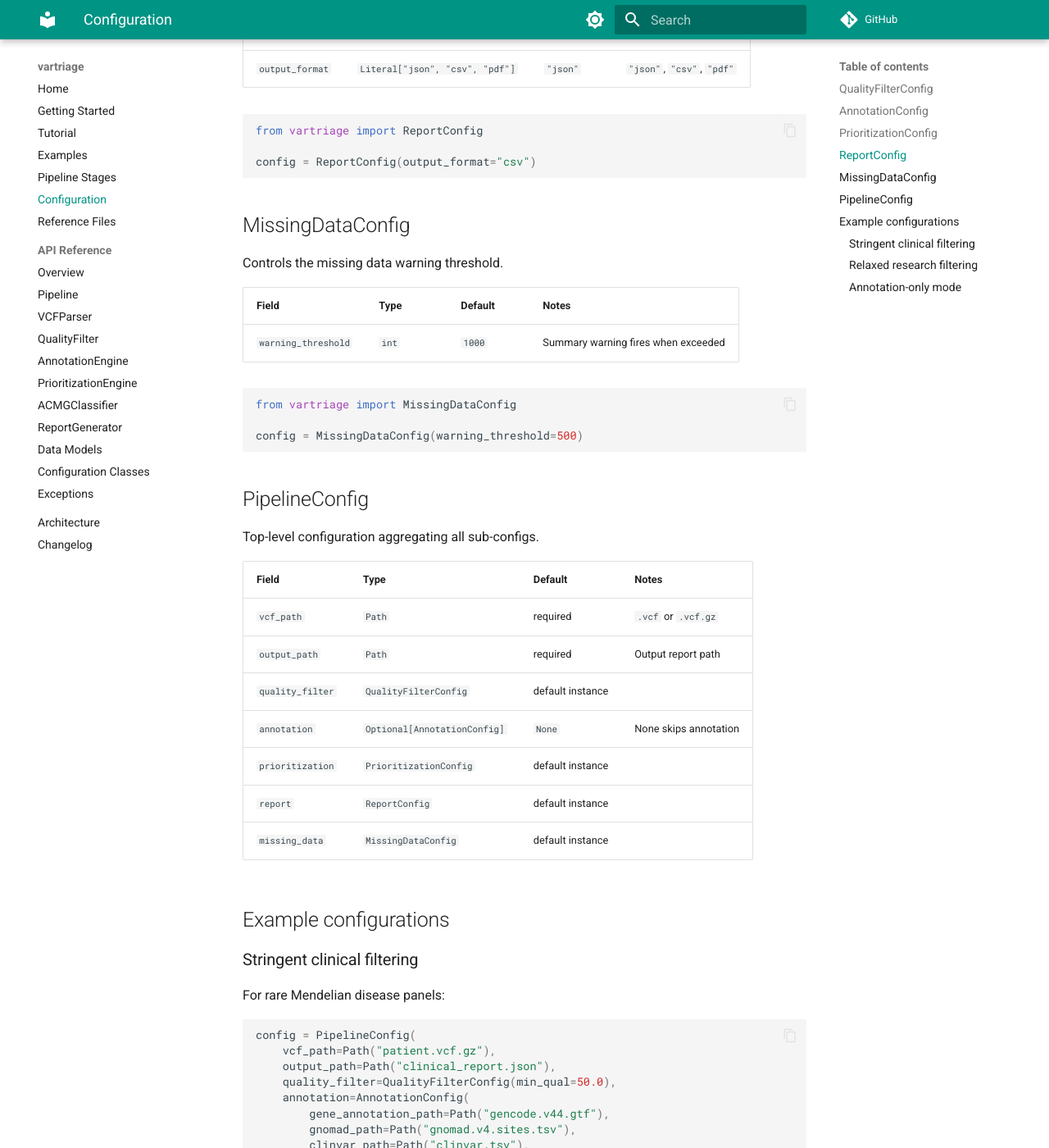
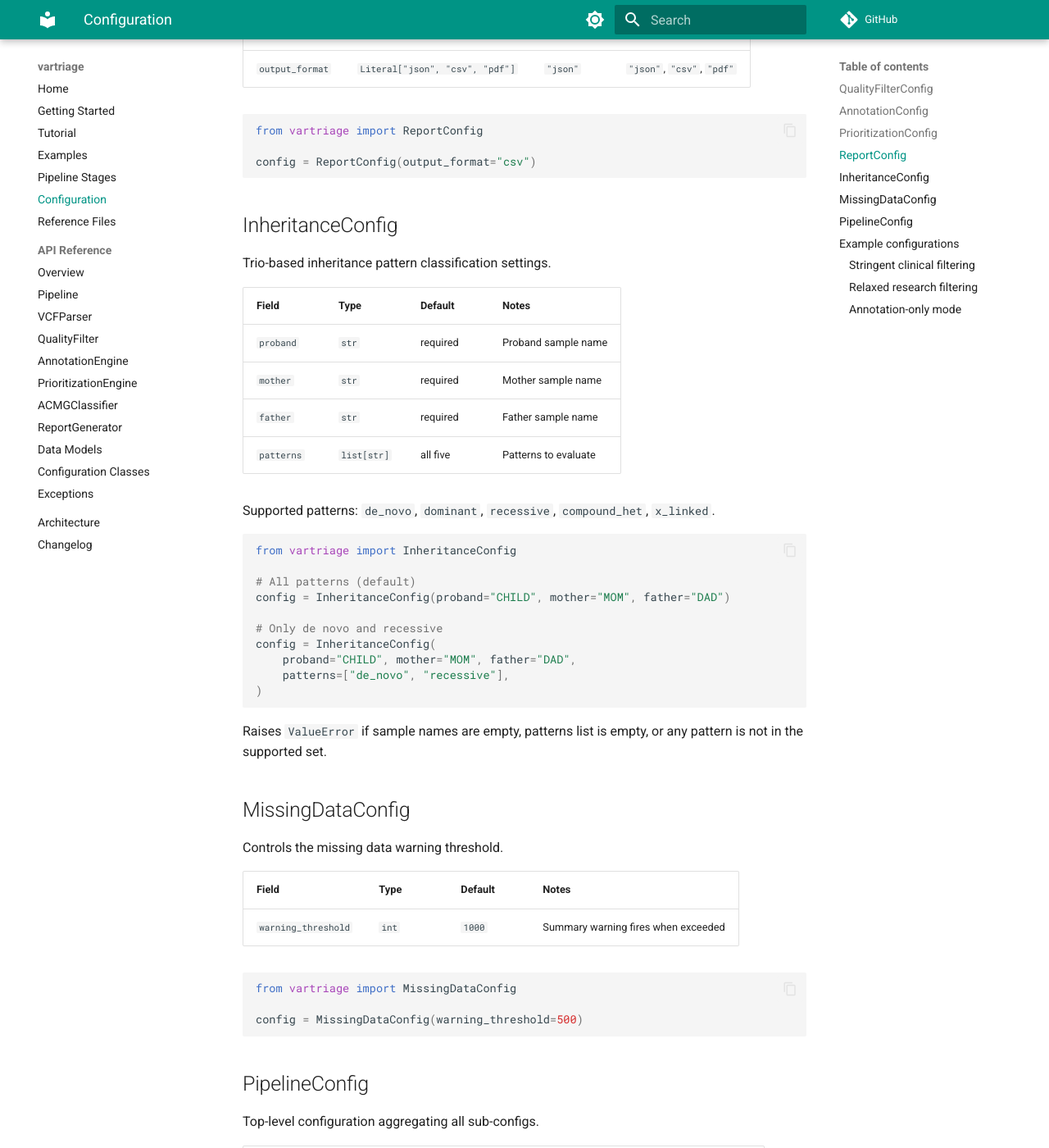
Before and after one commit to Behordeun/vartriage, an MkDocs documentation site: the page built from docs/configuration.md, in a window 1280 px wide and 1400 px high, scrolled down 2004 px. Shown: the whole window at 82% size. Built offline with MkDocs 1.6.1 and Material for MkDocs 9.7.7, drawn with Linux system fonts in a browser that asks for light colours; comment, search, counter and statistics services are not loaded; some of the changed text lies outside the part shown.

Commit message:
docs: document inheritance pattern classification
Add InheritanceConfig to configuration.md with supported patterns table. Add Inheritance Pattern Classification section to pipeline-stages.md. Add Unreleased changelog entry. Clean up punctuation in tutorial and examples.

````diff
--- a/docs/configuration.md
+++ b/docs/configuration.md
@@ -84,6 +84,34 @@ from vartriage import ReportConfig
 config = ReportConfig(output_format="csv")
 ```
 
+## InheritanceConfig
+
+Trio-based inheritance pattern classification settings.
+
+| Field | Type | Default | Notes |
+|-------|------|---------|-------|
+| `proband` | `str` | required | Proband sample name |
+| `mother` | `str` | required | Mother sample name |
+| `father` | `str` | required | Father sample name |
+| `patterns` | `list[str]` | all five | Patterns to evaluate |
+
+Supported patterns: `de_novo`, `dominant`, `recessive`, `compound_het`, `x_linked`.
+
+```python
+from vartriage import InheritanceConfig
+
+# All patterns (default)
+config = InheritanceConfig(proband="CHILD", mother="MOM", father="DAD")
+
+# Only de novo and recessive
+config = InheritanceConfig(
+    proband="CHILD", mother="MOM", father="DAD",
+    patterns=["de_novo", "recessive"],
+)
+```
+
+Raises `ValueError` if sample names are empty, patterns list is empty, or any pattern is not in the supported set.
+
 ## MissingDataConfig
 
 Controls the missing data warning threshold.
@@ -111,6 +139,7 @@ Top-level configuration aggregating all sub-configs.
 | `prioritization` | `PrioritizationConfig` | default instance | |
 | `report` | `ReportConfig` | default instance | |
 | `missing_data` | `MissingDataConfig` | default instance | |
+| `inheritance` | `Optional[InheritanceConfig]` | `None` | None skips trio analysis |
 
 ## Example configurations
 
````
Also changed, not shown: docs/changelog.md (+6 -0 lines), docs/examples.md (+4 -4 lines), docs/pipeline-stages.md (+30 -0 lines), docs/tutorial.md (+3 -3 lines).
